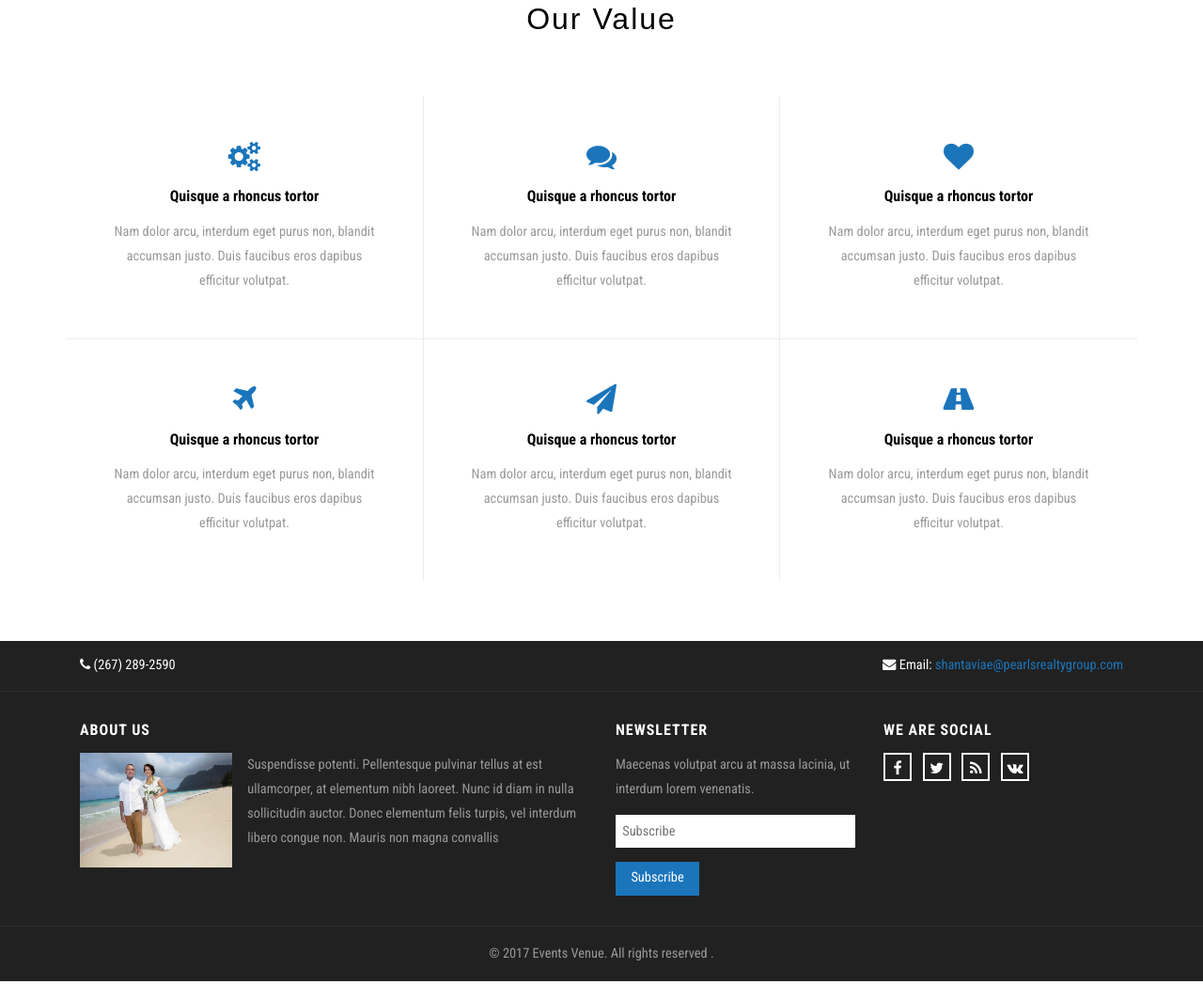
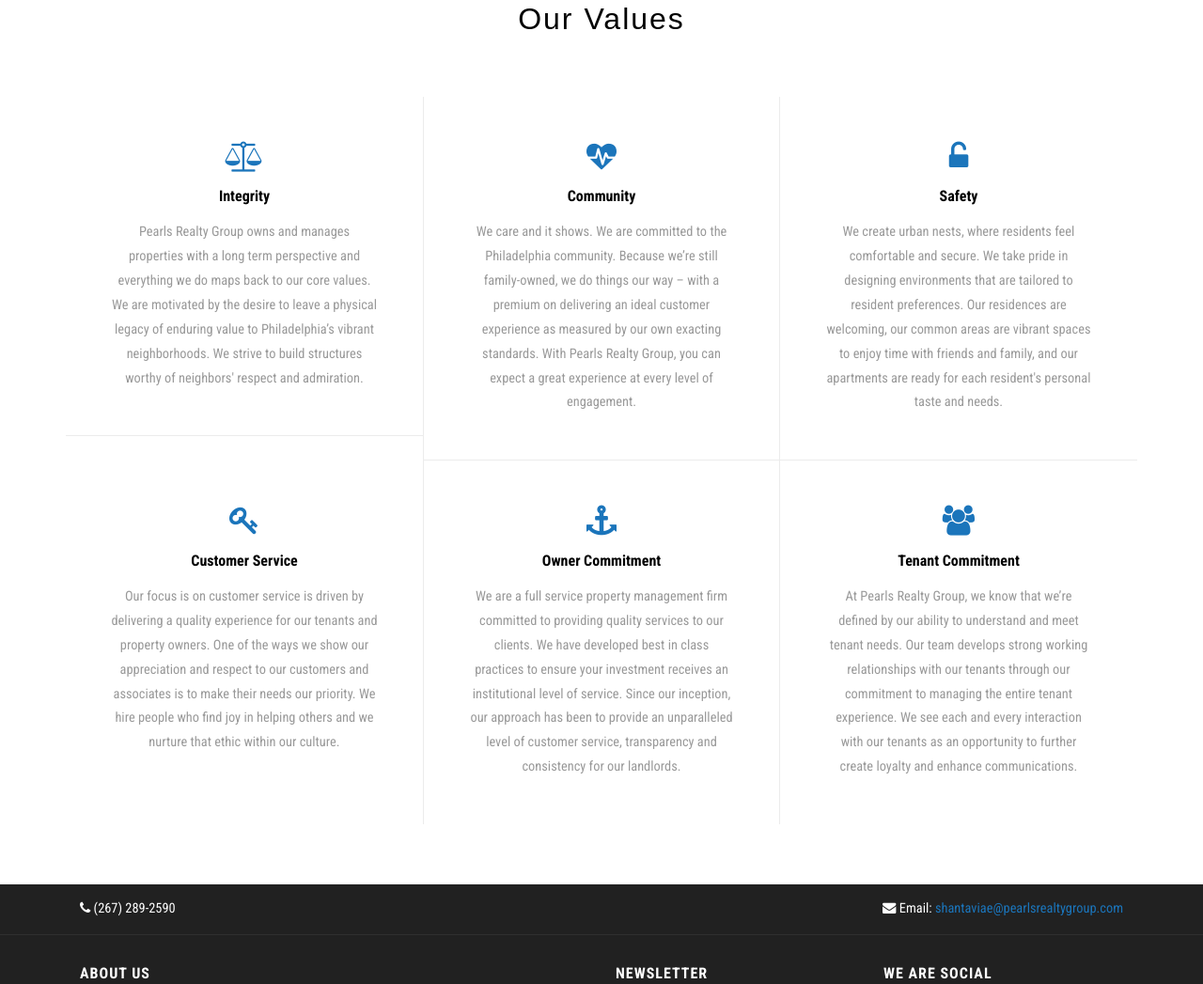
Before and after one commit to Shantaviae/Shantaviae, a plain HTML site: page index.html in a window 1280 px wide. Shown: the part 488-1535 px from the top of the page at 94% size. Drawn offline with Linux system fonts and the light colour scheme; a web font is replaced by a local one.

Commit message:
Adding content to template

```diff
--- a/css/style.css
+++ b/css/style.css
@@ -20,7 +20,7 @@ body{
 }
 /*-- banner --*/
 .banner{
-	background: url(../images/1b.jpg) no-repeat 0px 0px;
+	background: url(../images/test.jpg) no-repeat 0px 0px;
     background-size: cover;
     padding: 3em 0 4em;
 }
@@ -591,7 +591,7 @@ ul.dropdown-menu {
 	text-align: center;
     padding: 3em;
 }
-.w3-agileits-services-grid i.fa.fa-cogs,.w3-agileits-services-grid i.fa.fa-comments,.w3-agileits-services-grid i.fa.fa-heart,.w3-agileits-services-grid i.fa.fa-plane,.w3-agileits-services-grid i.fa.fa-paper-plane,.w3-agileits-services-grid i.fa.fa-road{
+.w3-agileits-services-grid i.fa.fa-balance-scale,.w3-agileits-services-grid i.fa.fa-heartbeat,.w3-agileits-services-grid i.fa.fa-unlock-alt,.w3-agileits-services-grid i.fa.fa-group,.w3-agileits-services-grid i.fa.fa-key,.w3-agileits-services-grid i.fa.fa-anchor{
 	color: #1b75bb;
     font-size: 2em;
 }
@@ -763,7 +763,7 @@ footer{
     color: #FFFFFF;
     text-align: center;
 }
-.agileinfo-social-grids ul li a i.fa.fa-facebook, .agileinfo-social-grids ul li a i.fa.fa-twitter, .agileinfo-social-grids ul li a i.fa.fa-rss, .agileinfo-social-grids ul li a i.fa.fa-vk {
+.agileinfo-social-grids ul li a i.fa.fa-facebook, .agileinfo-social-grids ul li a i.fa.fa-twitter, .agileinfo-social-grids ul li a i.fa.fa-pinterest-p, .agileinfo-social-grids ul li a i.fa.fa-instagram {
     height: 30px;
     width: 30px;
     border: solid 2px #FFFFFF;
@@ -786,12 +786,12 @@ footer{
 	background:#55acee;
 	color: #FFFFFF;
 }
-.agileinfo-social-grids ul li a i.fa.fa-rss:hover{
+.agileinfo-social-grids ul li a i.fa.fa-pinterest-p:hover{
 	border: solid 2px #f26522;
 	background:#f26522;
 	color: #FFFFFF;
 }
-.agileinfo-social-grids ul li a i.fa.fa-vk:hover{
+.agileinfo-social-grids ul li a i.fa.fa-instagram:hover{
 	border: solid 2px #45668e;
 	background:#45668e;
 	color: #FFFFFF;
--- a/index.html
+++ b/index.html
@@ -11,6 +11,7 @@ License URL: http://creativecommons.org/licenses/by/3.0/
 <meta name="viewport" content="width=device-width, initial-scale=1">
 <meta http-equiv="Content-Type" content="text/html; charset=utf-8" />
 <meta name="keywords" content="Philadelphia Property Management, Philadephia Real Estate Investment" />
+<meta name="p:domain_verify" content="58cc644e5f6440f5b4b13bf4d45a14e8"/>
 <script type="application/x-javascript"> addEventListener("load", function() { setTimeout(hideURLbar, 0); }, false); function hideURLbar(){ window.scrollTo(0,1); } </script>
 <!-- bootstrap-css -->
 <link href="css/bootstrap.css" rel="stylesheet" type="text/css" media="all" />
@@ -63,10 +64,11 @@ License URL: http://creativecommons.org/licenses/by/3.0/
 						<div class="collapse navbar-collapse" id="bs-example-navbar-collapse-1">
 							<ul class="nav navbar-nav">
 								<li><a class="active" href="index.html">Home</a></li>
-								<li><a href="about.html">About</a></li>
+								<!--<li><a href="about.html">About</a></li>-->
 								<li><a href="gallery.html">Properties</a></li>
 								<li><a href="contact.html">Contact</a></li>
 								<li><a href="index.html">Resident Portal</a></li>
+								<li><a href="index.html">Owner Portal</a></li>
 							</ul>
 							<div class="clearfix"> </div>
 						</div>
@@ -116,38 +118,50 @@ License URL: http://creativecommons.org/licenses/by/3.0/
 	<div class="services">
 		<div class="container">
 			<div class="w3-agileits-heading">
-				<h3>Our Value</h3>
+				<h3>Our Values</h3>
 			</div>
 			<div class="wthree-services-grids">
 				<div class="col-md-4 w3-agileits-services-grid">
-					<i class="fa fa-cogs" aria-hidden="true"></i>
-					<h4>Quisque a rhoncus tortor</h4>
-					<p>Nam dolor arcu, interdum eget purus non, blandit accumsan justo. Duis faucibus eros dapibus efficitur volutpat.</p>
+					<i class="fa fa-balance-scale" aria-hidden="true"></i>
+					<h4>Integrity</h4>
+					<p>Pearls Realty Group owns and manages properties with a long term perspective and everything we do maps back to our core values.
+						We are motivated by the desire to leave a physical legacy of enduring value to Philadelphia’s vibrant neighborhoods.
+						We strive to build structures worthy of neighbors' respect and admiration. </p>
 				</div>
 				<div class="col-md-4 w3-agileits-services-grid agile-services1">
-					<i class="fa fa-comments" aria-hidden="true"></i>
-					<h4>Quisque a rhoncus tortor</h4>
-					<p>Nam dolor arcu, interdum eget purus non, blandit accumsan justo. Duis faucibus eros dapibus efficitur volutpat.</p>
+					<i class="fa fa-heartbeat" aria-hidden="true"></i>
+					<h4>Community</h4>
+					<p>We care and it shows. We are committed to the Philadelphia community. Because we’re still family-owned, we do things our way –
+						with a premium on delivering an ideal customer experience as measured by our own exacting standards. With Pearls Realty Group,
+						you can expect a great experience at every level of engagement.</p>
 				</div>
 				<div class="col-md-4 w3-agileits-services-grid">
-					<i class="fa fa-heart" aria-hidden="true"></i>
-					<h4>Quisque a rhoncus tortor</h4>
-					<p>Nam dolor arcu, interdum eget purus non, blandit accumsan justo. Duis faucibus eros dapibus efficitur volutpat.</p>
+					<i class="fa fa-unlock-alt" aria-hidden="true"></i>
+					<h4>Safety</h4>
+					<p>We create urban nests, where residents feel comfortable and secure. We take pride in designing environments
+						that are tailored to resident preferences. Our residences are welcoming, our common areas are vibrant spaces to enjoy time with
+						friends and family, and our apartments are ready for each resident's personal taste and needs. </p>
 				</div>
 				<div class="col-md-4 w3-agileits-services-grid">
-					<i class="fa fa-plane" aria-hidden="true"></i>
-					<h4>Quisque a rhoncus tortor</h4>
-					<p>Nam dolor arcu, interdum eget purus non, blandit accumsan justo. Duis faucibus eros dapibus efficitur volutpat.</p>
+					<i class="fa fa-key" aria-hidden="true"></i>
+					<h4>Customer Service</h4>
+					<p>Our focus is on customer service is driven by delivering a quality experience for our tenants and property owners. One of the ways
+						we show our appreciation and respect to our customers and associates is to make their needs our priority. We hire
+						people who find joy in helping others and we nurture that ethic within our culture.</p>
 				</div>
 				<div class="col-md-4 w3-agileits-services-grid agile-services2">
-					<i class="fa fa-paper-plane" aria-hidden="true"></i>
-					<h4>Quisque a rhoncus tortor</h4>
-					<p>Nam dolor arcu, interdum eget purus non, blandit accumsan justo. Duis faucibus eros dapibus efficitur volutpat.</p>
+					<i class="fa fa-anchor" aria-hidden="true"></i>
+					<h4>Owner Commitment</h4>
+					<p> We are a full service property management firm committed to providing quality services to our clients. We have developed best in
+						class practices to ensure your investment receives an institutional level of service. Since our inception, our approach has been to
+						provide an unparalleled level of customer service, transparency and consistency for our landlords. </p>
 				</div>
 				<div class="col-md-4 w3-agileits-services-grid">
-					<i class="fa fa-road" aria-hidden="true"></i>
-					<h4>Quisque a rhoncus tortor</h4>
-					<p>Nam dolor arcu, interdum eget purus non, blandit accumsan justo. Duis faucibus eros dapibus efficitur volutpat.</p>
+					<i class="fa fa-group" aria-hidden="true"></i>
+					<h4>Tenant Commitment</h4>
+					<p>At Pearls Realty Group, we know that we’re defined by our ability to understand and meet tenant needs. Our team develops strong
+						working relationships with our tenants through our commitment to managing the entire tenant experience. We see each and every
+						interaction with our tenants as an opportunity to further create loyalty and enhance communications.</p>
 				</div>
 				<div class="clearfix"> </div>
 			</div>
@@ -174,17 +188,18 @@ License URL: http://creativecommons.org/licenses/by/3.0/
 						<h5>About Us</h5>
 						<div class="footer-img-grids">
 							<div class="footer-img">
-								<img src="images/f1.jpg" alt="" />
+								<img src="images/aboutus.jpg" alt="" />
 							</div>
 							<div class="footer-img-info">
-								<p>Suspendisse potenti. Pellentesque pulvinar tellus at est ullamcorper, at elementum nibh laoreet. Nunc id diam in nulla sollicitudin auctor. Donec elementum felis turpis, vel interdum libero congue non. Mauris non magna convallis</p>
+								<p>Here at Pearls Realty Group we understand the need for clean, comfortable housing at an affordable rate. We are a local management company that focuses
+									on providing our customers with on quality homes and incredible customer service.</p>
 							</div>
 							<div class="clearfix"> </div>
 						</div>
 					</div>
 					<div class="col-md-3 footer-bottom-right">
 						<h5>Newsletter</h5>
-						<p>Maecenas volutpat arcu at massa lacinia, ut interdum lorem venenatis.</p>
+						<p>Enter your email to subscribe to our monthly newsletters!</p>
 						<form action="#" method="post">
 							<input type="text" placeholder="Subscribe" name="Subscribe" required="">
 							<input type="submit" value="Subscribe">
@@ -194,10 +209,10 @@ License URL: http://creativecommons.org/licenses/by/3.0/
 						<h5>We are social</h5>
 						<div class="agileinfo-social-grids">
 							<ul>
-								<li><a href="#"><i class="fa fa-facebook"></i></a></li>
-								<li><a href="#"><i class="fa fa-twitter"></i></a></li>
-								<li><a href="#"><i class="fa fa-rss"></i></a></li>
-								<li><a href="#"><i class="fa fa-vk"></i></a></li>
+								<li><a href="https://fb.me/pearlsrealtygroup" target="_blank"><i class="fa fa-facebook"></i></a></li>
+								<li><a href="https://twitter.com/pearls_realty" target="_blank"><i class="fa fa-twitter"></i></a></li>
+								<li><a href="https://pinterest.com" target="_blank"><i class="fa fa-pinterest-p"></i></a></li>
+								<li><a href="https://instragram.com" target="_blank"><i class="fa fa-instagram"></i></a></li>
 							</ul>
 						</div>
 					</div>
@@ -207,7 +222,7 @@ License URL: http://creativecommons.org/licenses/by/3.0/
 		</div>
 		<div class="copyright">
 			<div class="container">
-				<p>© 2017 Events Venue. All rights reserved .</p>
+				<p>© 2017 Pearls Realty Group. All rights reserved .</p>
 			</div>
 		</div>
 	</footer>
@@ -225,22 +240,6 @@ License URL: http://creativecommons.org/licenses/by/3.0/
 	</script>
 <script type="text/javascript" src="js/move-top.js"></script>
 <script type="text/javascript" src="js/easing.js"></script>
-	<!-- here stars scrolling icon -->
-	<script type="text/javascript">
-		$(document).ready(function() {
-			/*
-				var defaults = {
-				containerID: 'toTop', // fading element id
-				containerHoverID: 'toTopHover', // fading element hover id
-				scrollSpeed: 1200,
-				easingType: 'linear'
-				};
-			*/
 
-			$().UItoTop({ easingType: 'easeOutQuart' });
-
-			});
-	</script>
-<!-- //here ends scrolling icon -->
 </body>
 </html>
```
Also changed, not shown: images/aboutus.jpg (added), images/test.jpg (added).
